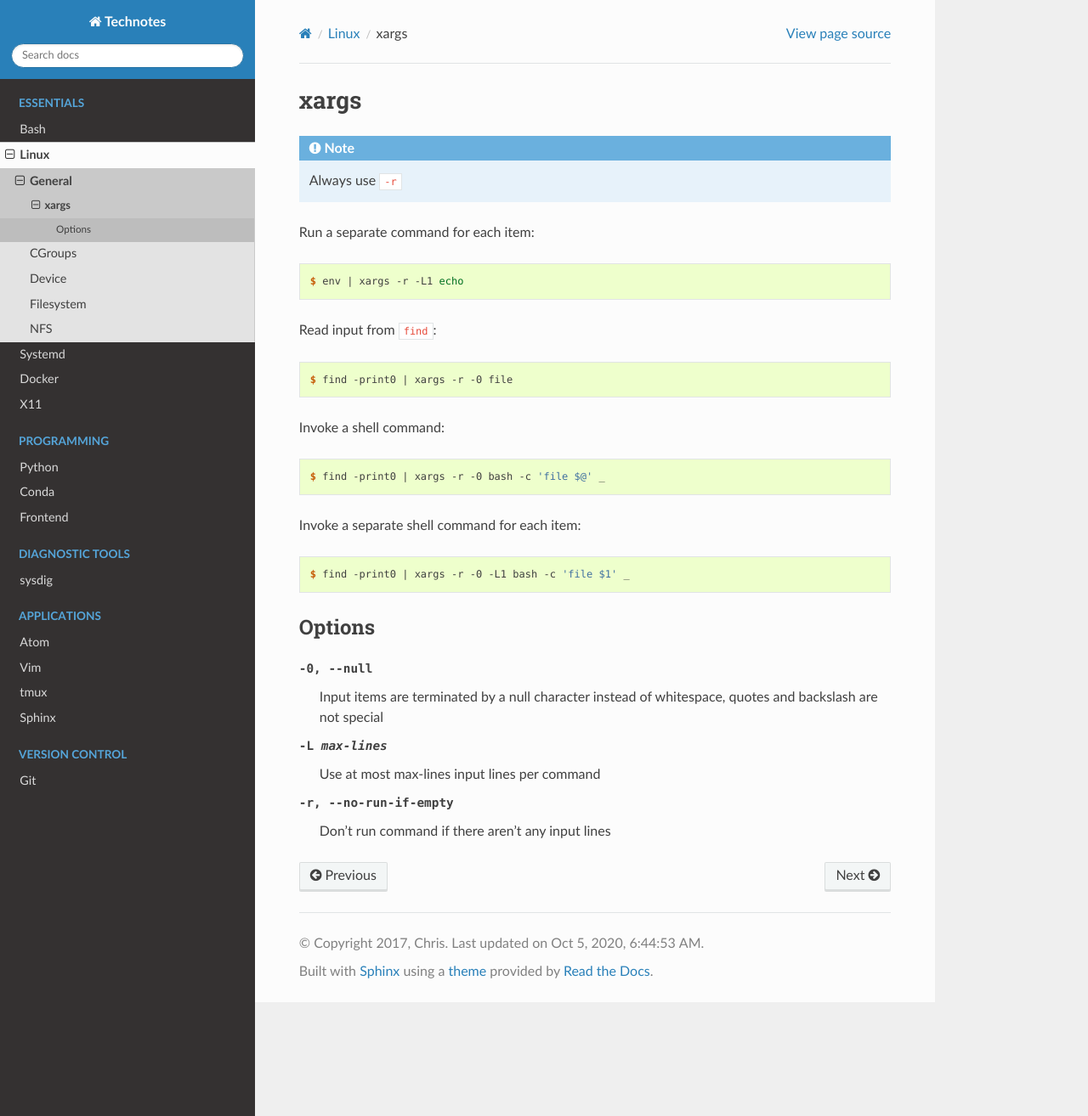
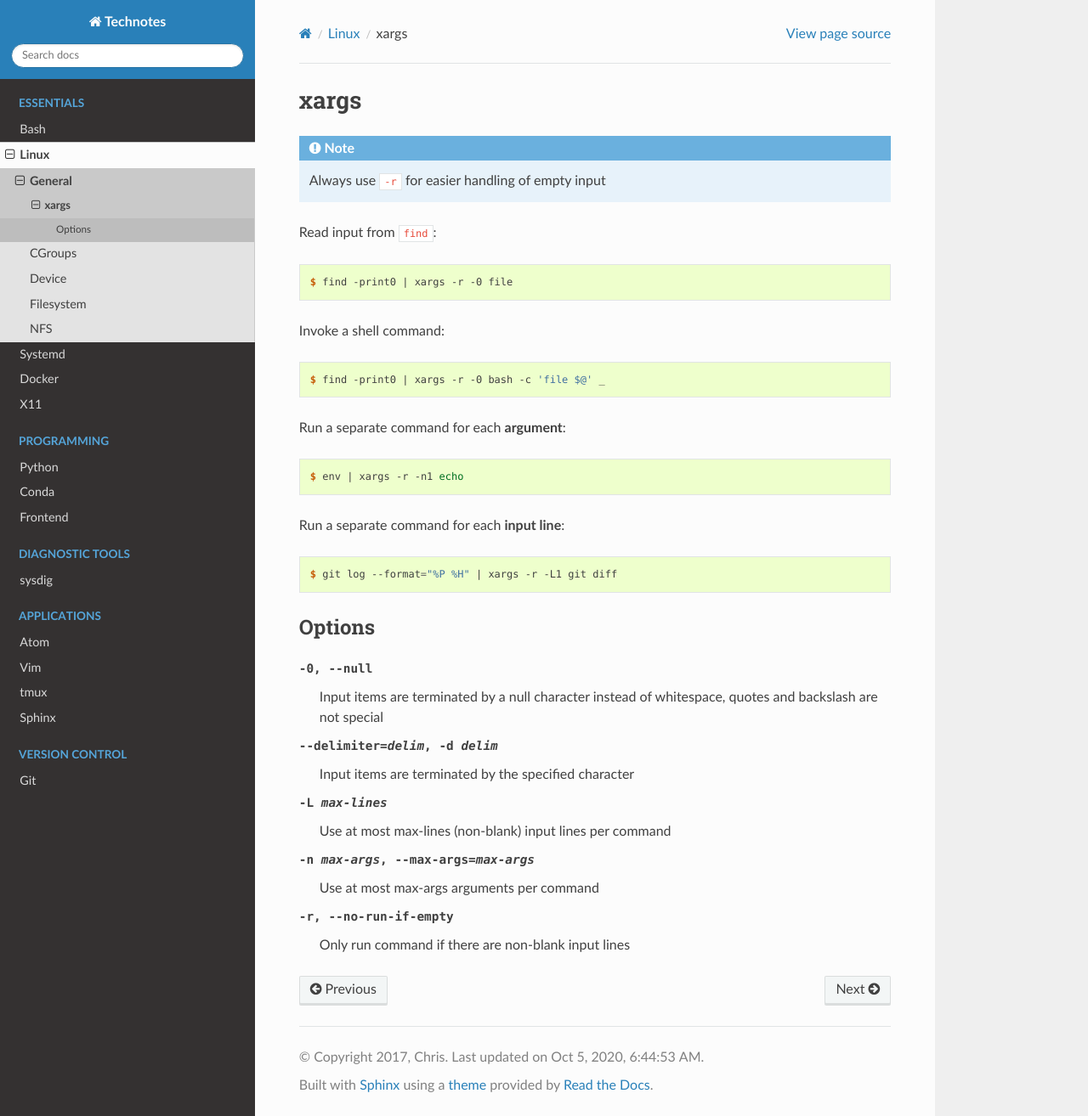
Before and after one commit to heterotopian/technotes, a Sphinx documentation site: the page built from source/linux/xargs.rst, in a window 1280 px wide and 1314 px high. Shown: the whole window at 85% size. Built offline with Sphinx 7.4.7 and the Read the Docs theme 2.0.0, drawn with Linux system fonts in a browser that asks for light colours.

Commit message:
Minor changes

```diff
--- a/source/linux/xargs.rst
+++ b/source/linux/xargs.rst
@@ -7,11 +7,7 @@ xargs
 
 .. note::
 
-    Always use ``-r``
-
-Run a separate command for each item::
-
-    $ env | xargs -r -L1 echo
+    Always use ``-r`` for easier handling of empty input
 
 Read input from ``find``::
 
@@ -21,9 +17,15 @@ Invoke a shell command::
 
     $ find -print0 | xargs -r -0 bash -c 'file $@' _
 
-Invoke a separate shell command for each item::
+Run a separate command for each **argument**::
 
-    $ find -print0 | xargs -r -0 -L1 bash -c 'file $1' _
+    $ env | xargs -r -n1 echo
+
+Run a separate command for each **input line**::
+
+    $ git log --format="%P %H" | xargs -r -L1 git diff
+
+
 
 Options
 =======
@@ -31,8 +33,14 @@ Options
 -0, --null
   Input items are terminated by a null character instead of whitespace, quotes and backslash are not special
 
+--delimiter=delim, -d delim
+  Input items are terminated by the specified character
+
 -L max-lines
-  Use at most max-lines input lines per command
+  Use at most max-lines (non-blank) input lines per command
+
+-n max-args, --max-args=max-args
+  Use at most max-args arguments per command
 
 -r, --no-run-if-empty
-  Don't run command if there aren't any input lines
+  Only run command if there are non-blank input lines
```
